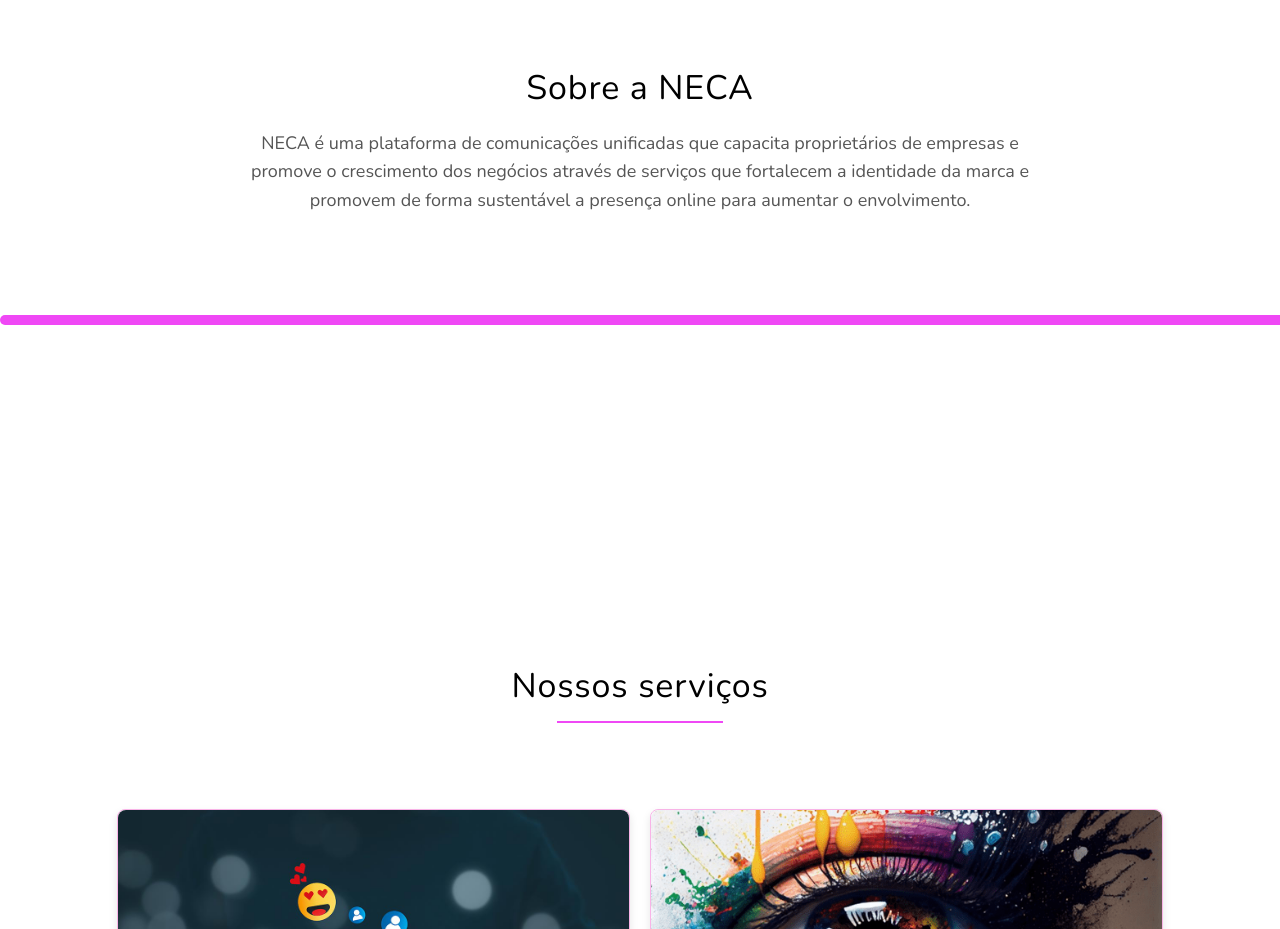
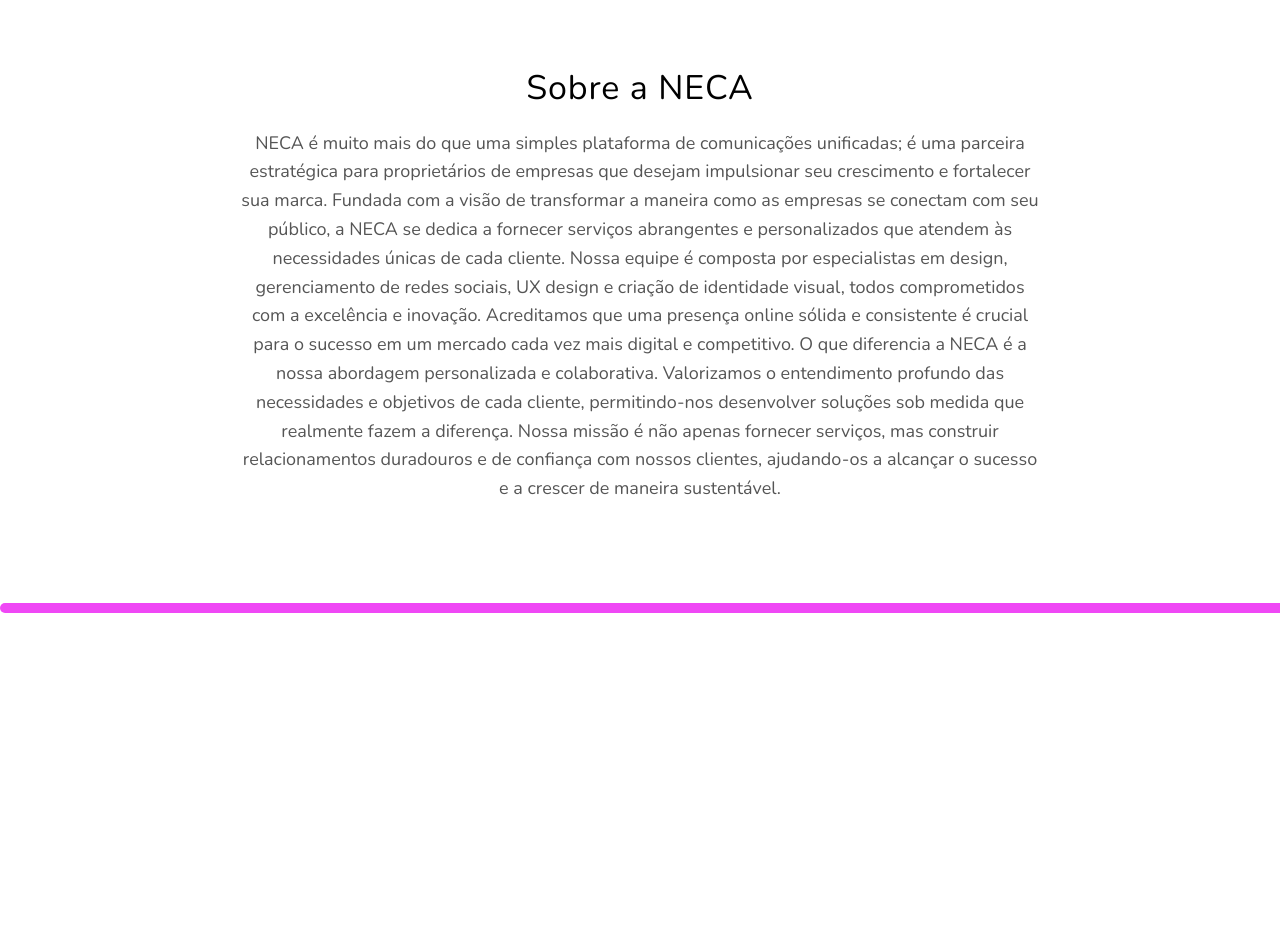
Before and after one commit to Aquno/neca, a plain HTML site: page index.html in a window 1280 px wide. Shown: the part 1260-2189 px from the top of the page. Drawn offline with nearby package versions, Linux system fonts and the light colour scheme.

Commit message:
ajuste no texto

```diff
--- a/index.html
+++ b/index.html
@@ -80,7 +80,10 @@
             <section class="saibam">
                 <div id="saibam" class="container">
                     <h2>Sobre a NECA</h2>
-                    <p>NECA é uma plataforma de comunicações unificadas que capacita proprietários de empresas e promove o crescimento dos negócios através de serviços que fortalecem a identidade da marca e promovem de forma sustentável a presença online para aumentar o envolvimento.
+                    <p>NECA é muito mais do que uma simples plataforma de comunicações unificadas; é uma parceira estratégica para proprietários de empresas que desejam impulsionar seu crescimento e fortalecer sua marca. Fundada com a visão de transformar a maneira como as empresas se conectam com seu público, a NECA se dedica a fornecer serviços abrangentes e personalizados que atendem às necessidades únicas de cada cliente.
+
+                        Nossa equipe é composta por especialistas em design, gerenciamento de redes sociais, UX design e criação de identidade visual, todos comprometidos com a excelência e inovação. Acreditamos que uma presença online sólida e consistente é crucial para o sucesso em um mercado cada vez mais digital e competitivo.
+                        O que diferencia a NECA é a nossa abordagem personalizada e colaborativa. Valorizamos o entendimento profundo das necessidades e objetivos de cada cliente, permitindo-nos desenvolver soluções sob medida que realmente fazem a diferença. Nossa missão é não apenas fornecer serviços, mas construir relacionamentos duradouros e de confiança com nossos clientes, ajudando-os a alcançar o sucesso e a crescer de maneira sustentável.
                     </p>
                 </div>
                 <hr>
```
Also changed, not shown: saiba.html (+1 -1 lines).
